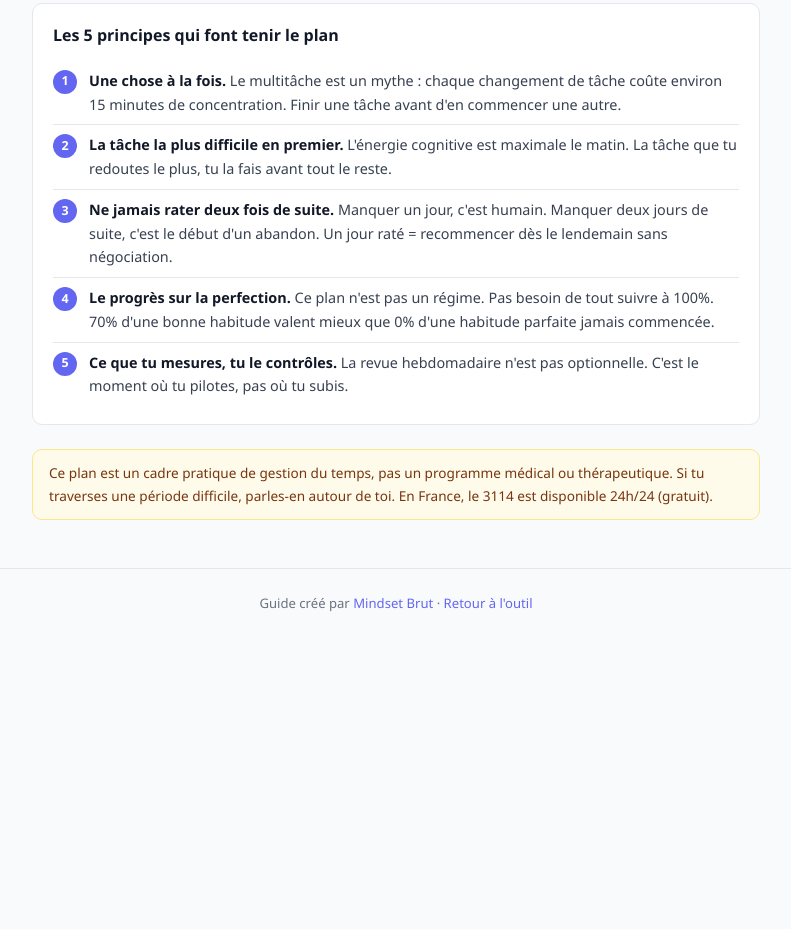
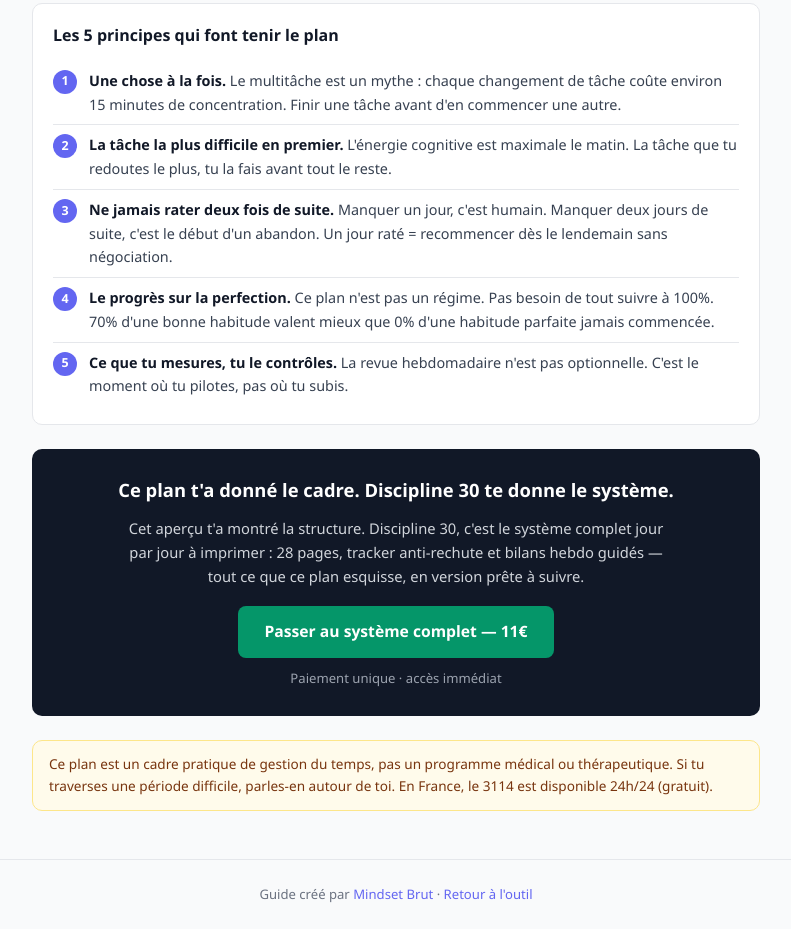
Before and after one commit to ItachiUchiha976/ta-vie-en-semaines, a plain HTML site: page guides/plan-30-jours.html in a window 1280 px wide. Shown: the part 2139-3068 px from the top of the page, without its empty margins (244-1035 px from the left). Before the commit the page ends 2778 px from the top, so only its background shows below. Drawn offline with Linux system fonts and the light colour scheme.

Commit message:
Fix fuite conversion: upsell Discipline 30 (guide anti-cannibalisation + success state) (BOS 29/06)

```diff
--- a/app.js
+++ b/app.js
@@ -372,7 +372,7 @@
           // succès : on cache le form et on affiche un message inline
           emailForm.style.display = "none";
           var fb = $("email-feedback");
-          fb.innerHTML = "Merci ! Tu es sur la liste.<br><a href=\"guides/plan-30-jours.html\" target=\"_blank\" rel=\"noopener\" style=\"display:inline-block;margin-top:10px;font-weight:600;color:inherit;\">📖 Accède à ton plan 30 jours maintenant →</a>";
+          fb.innerHTML = "Merci ! Tu es sur la liste.<br><a href=\"guides/plan-30-jours.html\" target=\"_blank\" rel=\"noopener\" style=\"display:inline-block;margin-top:10px;font-weight:600;color:inherit;\">📖 Accède à ton plan 30 jours maintenant →</a><br><a href=\"https://boutiquefred.gumroad.com/l/discipline-30\" target=\"_blank\" rel=\"noopener\" style=\"display:inline-block;margin-top:10px;font-weight:700;color:inherit;\">Prêt à passer à l'action ? Discipline 30 — le système complet (28 p., tracker + bilans) → 11€</a>";
           clearTimeout(fb._t);
         } else {
           if (btn) { btn.disabled = false; }
--- a/guides/plan-30-jours.html
+++ b/guides/plan-30-jours.html
@@ -69,6 +69,14 @@
 
     /* Disclaimer */
     .disclaimer { background: #fffbeb; border: 1px solid #fde68a; border-radius: var(--radius); padding: 12px 16px; font-size: .85rem; color: #78350f; margin-top: 24px; }
+
+    /* Upsell Discipline 30 */
+    .upsell { background: var(--primary); color: #fff; border-radius: var(--radius); padding: 26px 22px; margin-bottom: 24px; text-align: center; }
+    .upsell h2 { font-size: 1.15rem; font-weight: 700; color: #fff; margin-bottom: 10px; }
+    .upsell p { font-size: .92rem; color: #d1d5db; margin-bottom: 18px; max-width: 560px; margin-left: auto; margin-right: auto; }
+    .upsell .upsell-cta { display: inline-block; background: var(--success); color: #fff; font-weight: 700; font-size: .98rem; text-decoration: none; padding: 13px 26px; border-radius: 8px; }
+    .upsell .upsell-cta:hover { background: #047857; }
+    .upsell .upsell-price { display: block; margin-top: 10px; font-size: .82rem; color: #9ca3af; }
 
     footer { text-align: center; padding: 24px 16px; font-size: .82rem; color: var(--text-muted); border-top: 1px solid var(--border); }
     footer a { color: var(--accent); text-decoration: none; }
@@ -260,6 +268,14 @@
     </div>
   </div>
 
+  <!-- Upsell Discipline 30 -->
+  <div class="upsell">
+    <h2>Ce plan t'a donné le cadre. Discipline 30 te donne le système.</h2>
+    <p>Cet aperçu t'a montré la structure. Discipline 30, c'est le système complet jour par jour à imprimer : 28 pages, tracker anti-rechute et bilans hebdo guidés — tout ce que ce plan esquisse, en version prête à suivre.</p>
+    <a class="upsell-cta" href="https://boutiquefred.gumroad.com/l/discipline-30" target="_blank" rel="noopener">Passer au système complet — 11€</a>
+    <span class="upsell-price">Paiement unique · accès immédiat</span>
+  </div>
+
   <div class="disclaimer">
     Ce plan est un cadre pratique de gestion du temps, pas un programme médical ou thérapeutique. Si tu traverses une période difficile, parles-en autour de toi. En France, le 3114 est disponible 24h/24 (gratuit).
   </div>
```
